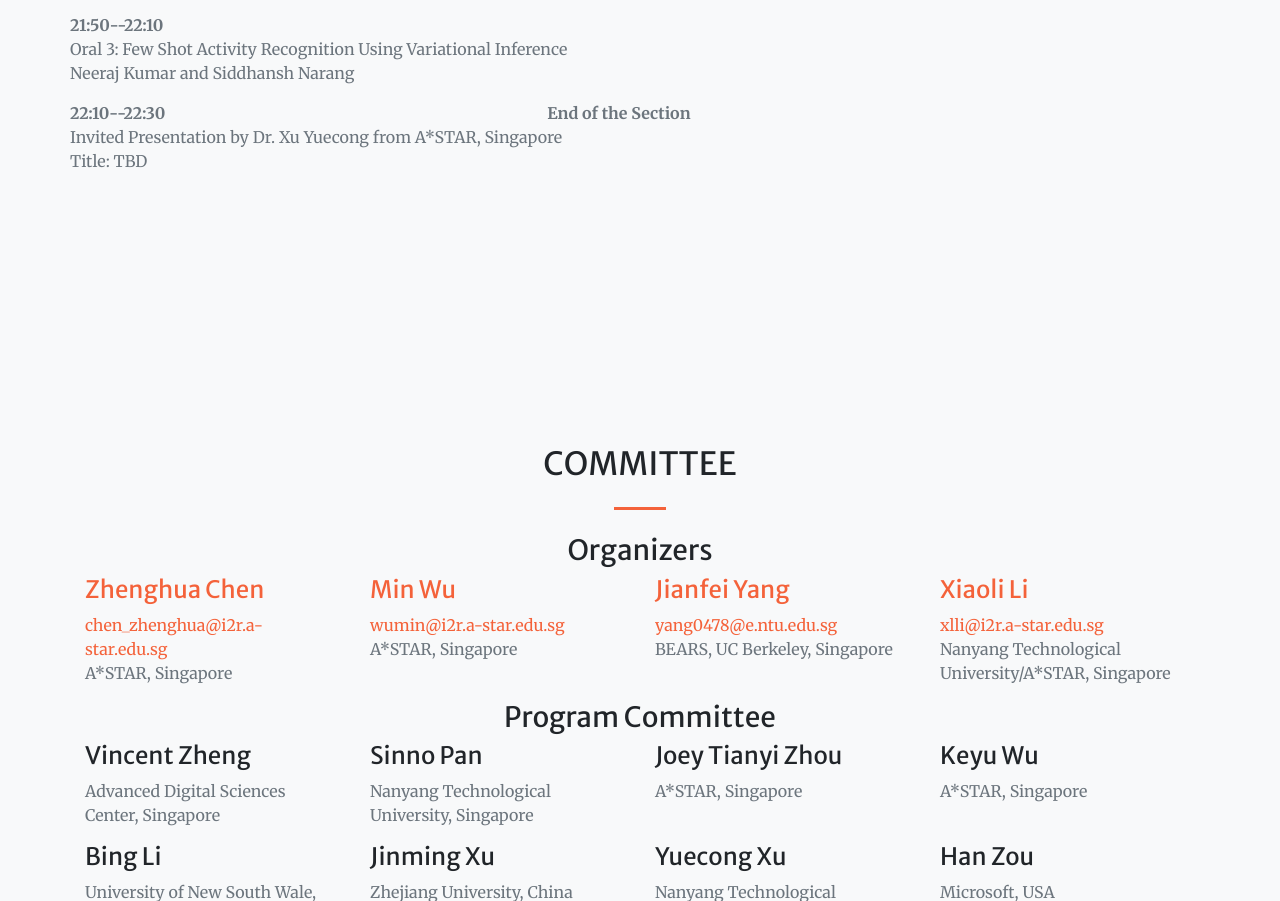
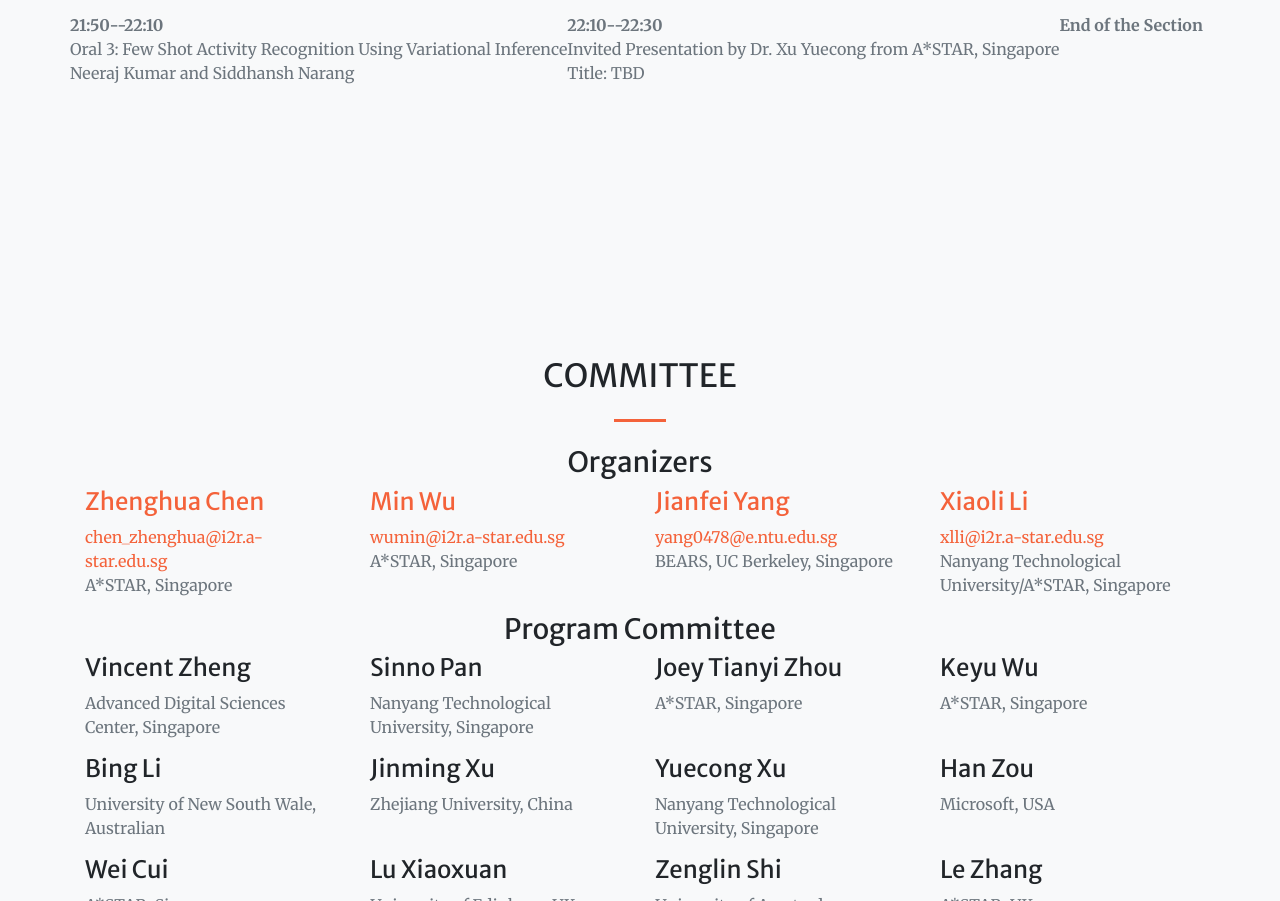
Before and after one commit to sustainai/icdm2022_workshop, a website: page index.html in a window 1280 px wide. Shown: the part 3707-4608 px from the top of the page. Drawn offline with nearby package versions, Linux system fonts and the light colour scheme.

Commit message:
Update index.html

```diff
--- a/index.html
+++ b/index.html
@@ -169,14 +169,11 @@
 			<p class="text-muted"> <b>21:50--22:10</b> <br>
 			  Oral 3: Few Shot Activity Recognition Using Variational Inference <br>
 			 Neeraj Kumar and Siddhansh Narang  </p>
-			</div>
 
-			<div class="row">
 			  <p class="text-muted"> <b>22:10--22:30 </b> <br>
 			  Invited Presentation by Dr. Xu Yuecong from A*STAR, Singapore <br>
 			 Title: TBD </p>
 
- 			<div class="row">
 			  <p class="text-muted"> <b>End of the Section </b> </p>
 			</div>
 
```
